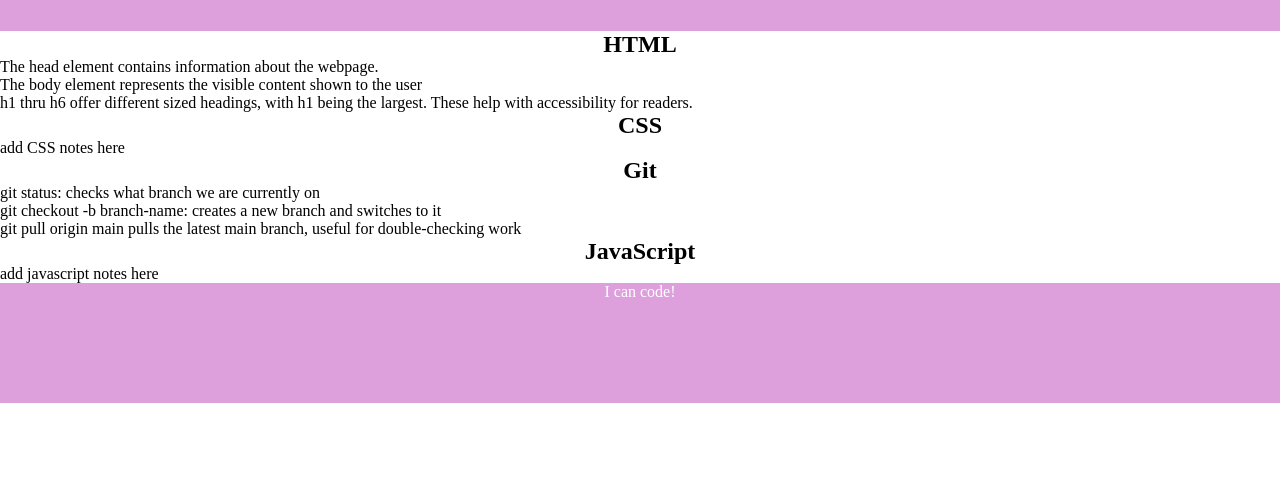
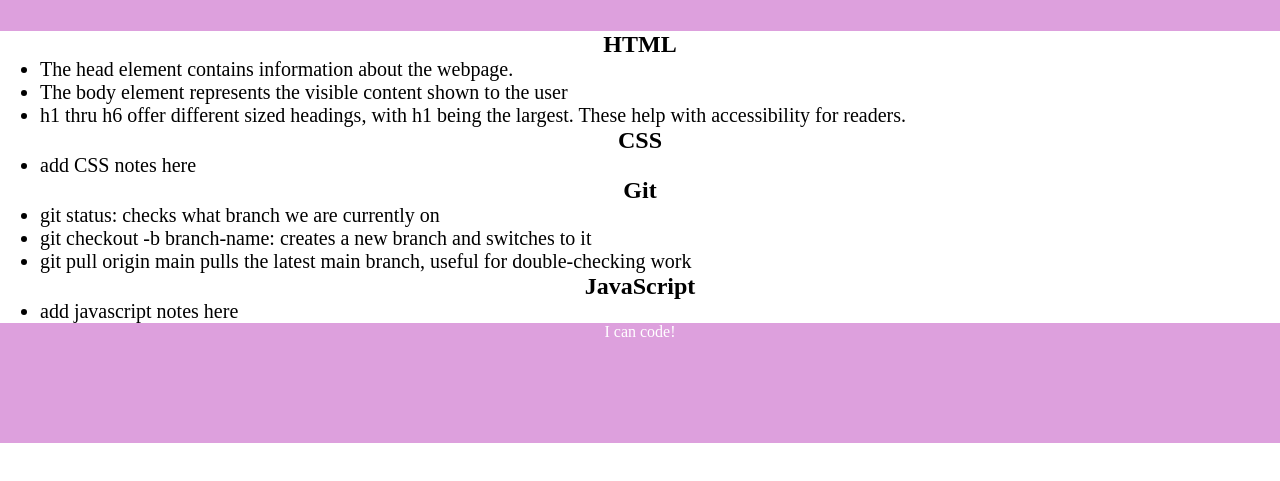
Before and after one commit to ConboRPG/prework-study-guide, a plain HTML site: page index.html in a window 1280 px wide. Shown: the part 89-570 px from the top of the page. Drawn offline with Linux system fonts and the light colour scheme.

```diff
--- a/assets/style.css
+++ b/assets/style.css
@@ -20,13 +20,13 @@ img {
     display: block
     height: 50px;
     width: 50px;
-    margin-left: auto;
-    margin-right: auto;
+    margin-left:auto;
+    margin-right:auto;
 }
 
     ul{
-        padding: left 40px;
-        font: size 20px;
+        padding-left: 40px;
+        font-size: 20px;
     }
 
     p{
```
